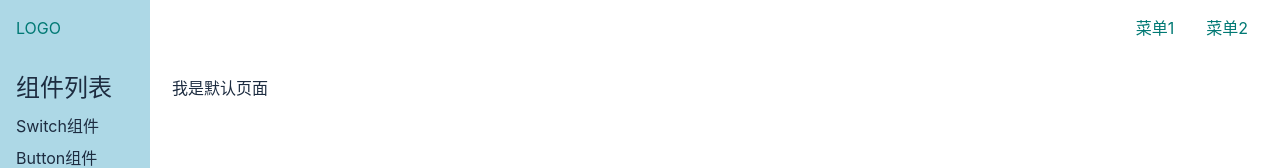
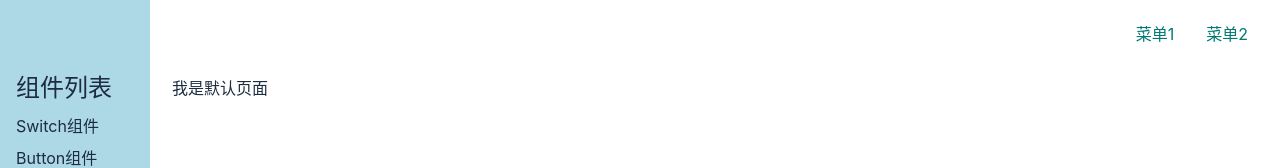
Before and after one commit to lightbuild/Light-ui, a Vue app: page /#/doc in a window 1280 px wide. Shown: the top 168 px of the page. Built offline with nearby package versions, Linux system fonts and the light colour scheme.

Commit message:
使用ByteDance的svg

```diff
--- a/index.html
+++ b/index.html
@@ -1,13 +1,15 @@
 <!DOCTYPE html>
 <html lang="en">
 <head>
-  <meta charset="UTF-8">
-  <link rel="icon" href="/favicon.ico" />
-  <meta name="viewport" content="width=device-width, initial-scale=1.0">
-  <title>Vite App</title>
+    <meta charset="UTF-8">
+    <link rel="icon" href="/favicon.ico"/>
+    <meta name="viewport" content="width=device-width, initial-scale=1.0">
+    <title>Vite App</title>
+    <script src="https://lf1-cdn-tos.bytegoofy.com/obj/iconpark/svg_15429_4.39bbac3c5433d87b34bfd47585926df9.js"></script>
 </head>
 <body>
-  <div id="app"></div>
-  <script type="module" src="/src/main.ts"></script>
+<div id="app"></div>
+<script type="module" src="/src/main.ts"></script>
+
 </body>
 </html>
--- a/src/components/Topnav.vue
+++ b/src/components/Topnav.vue
@@ -1,6 +1,8 @@
 <template>
   <div class="topnav">
-    <div class="logo" >LOGO</div>
+    <div class="logo" >
+      <svg class="iconpark-icon"><use href="#king"></use></svg>
+    </div>
     <ul class="menu">
       <li>菜单1</li>
       <li>菜单2</li>
@@ -39,6 +41,10 @@
     > .logo {
       max-width: 6em;
       margin-right: auto;
+      > svg{
+        width: 32px;
+        height: 32px;
+      }
     }
     > .menu {
       display: flex;
--- a/src/index.scss
+++ b/src/index.scss
@@ -23,9 +23,17 @@ h1, h2, h3, h4, h5, h6 {
   font-weight: normal;
 }
 
+.iconpark-icon {
+  width: 1em;
+  height: 1em;
+  vertical-align: -0.15em;
+  fill: currentColor;
+  overflow: hidden;
+}
+
 body {
   line-height: 1.5;
-  color:#1d2c40;
+  color: #1d2c40;
   font-size: 16px;
   font-family: -apple-system, "Noto Sans", "Helvetica Neue", Helvetica, "Nimbus Sans L", Arial, "Liberation Sans", "PingFang SC", "Hiragino Sans GB", "Noto Sans CJK SC", "Source Han Sans SC", "Source Han Sans CN", "Microsoft YaHei", "Wenquanyi Micro Hei", "WenQuanYi Zen Hei", "ST Heiti", SimHei, "WenQuanYi Zen Hei Sharp", sans-serif;
 }
--- a/src/views/Home.vue
+++ b/src/views/Home.vue
@@ -1,4 +1,5 @@
 <template>
+  <div>
     <div class="topnavAndBanner">
       <Topnav/>
       <div class="banner">
@@ -8,6 +9,18 @@
           <a href="https://github.com/">GitHub</a>
           <router-link to="/doc">开始</router-link>
         </p>
+      </div>
+    </div>
+    <div class="features">
+      <svg class="iconpark-icon">
+        <use href="#Vue"></use>
+      </svg>
+      <svg class="iconpark-icon">
+        <use href="#typescript"></use>
+      </svg>
+      <svg class="iconpark-icon">
+        <use href="#light"></use>
+      </svg>
     </div>
   </div>
 </template>
@@ -28,6 +41,13 @@
     background: rgb(227, 255, 253);
     background: linear-gradient(145deg, rgba(227, 255, 253, 1) 0%, rgba(183, 233, 230, 1) 100%);
     clip-path: ellipse(80% 60% at 50% 40%)
+  }
+
+  .features {
+    > svg {
+      width: 64px;
+      height: 64px;
+    }
   }
 
   .banner {
```
Also changed, not shown: 1 other file (tests, documents, lock files or other folders). Lines whose indentation alone changed are shown as unchanged.
